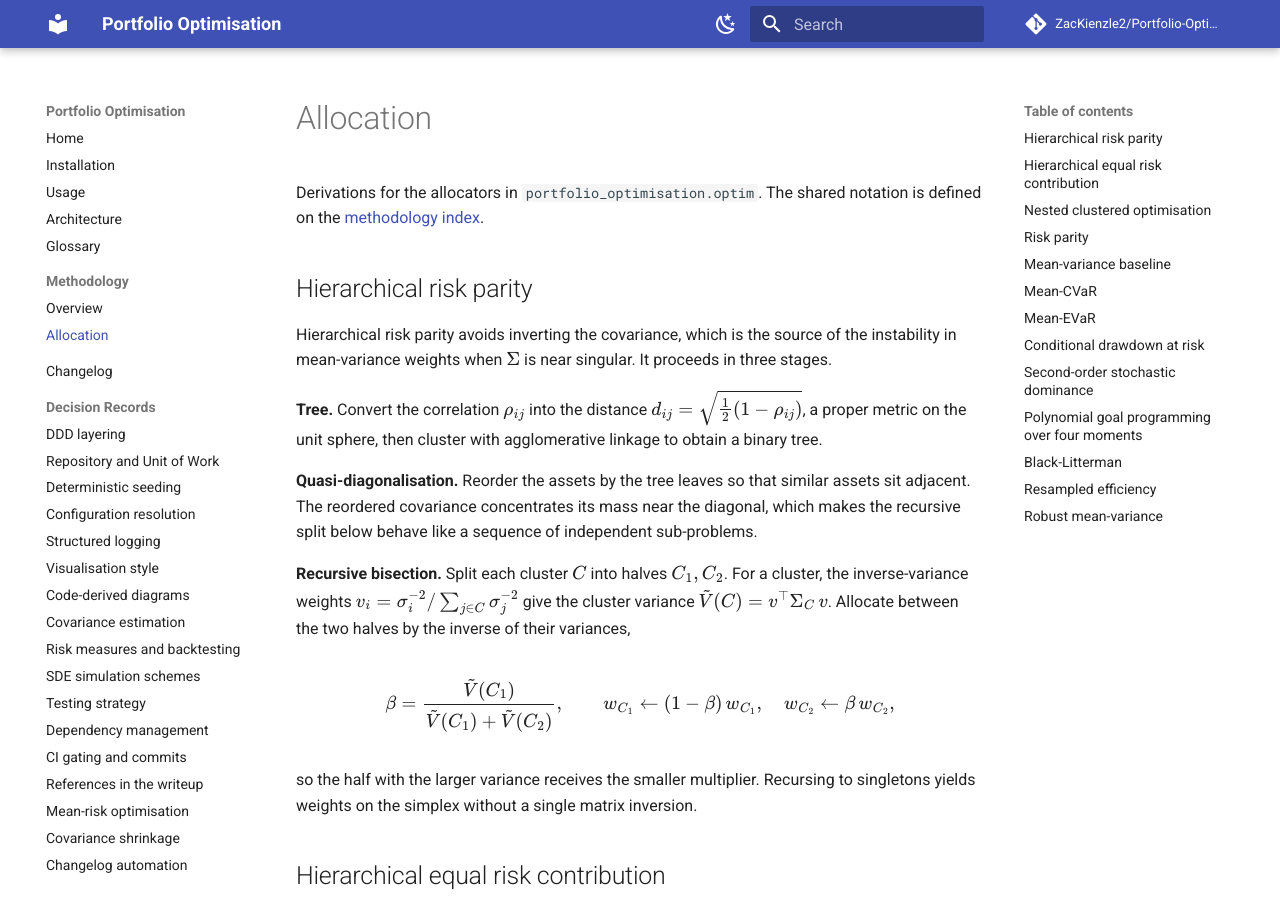
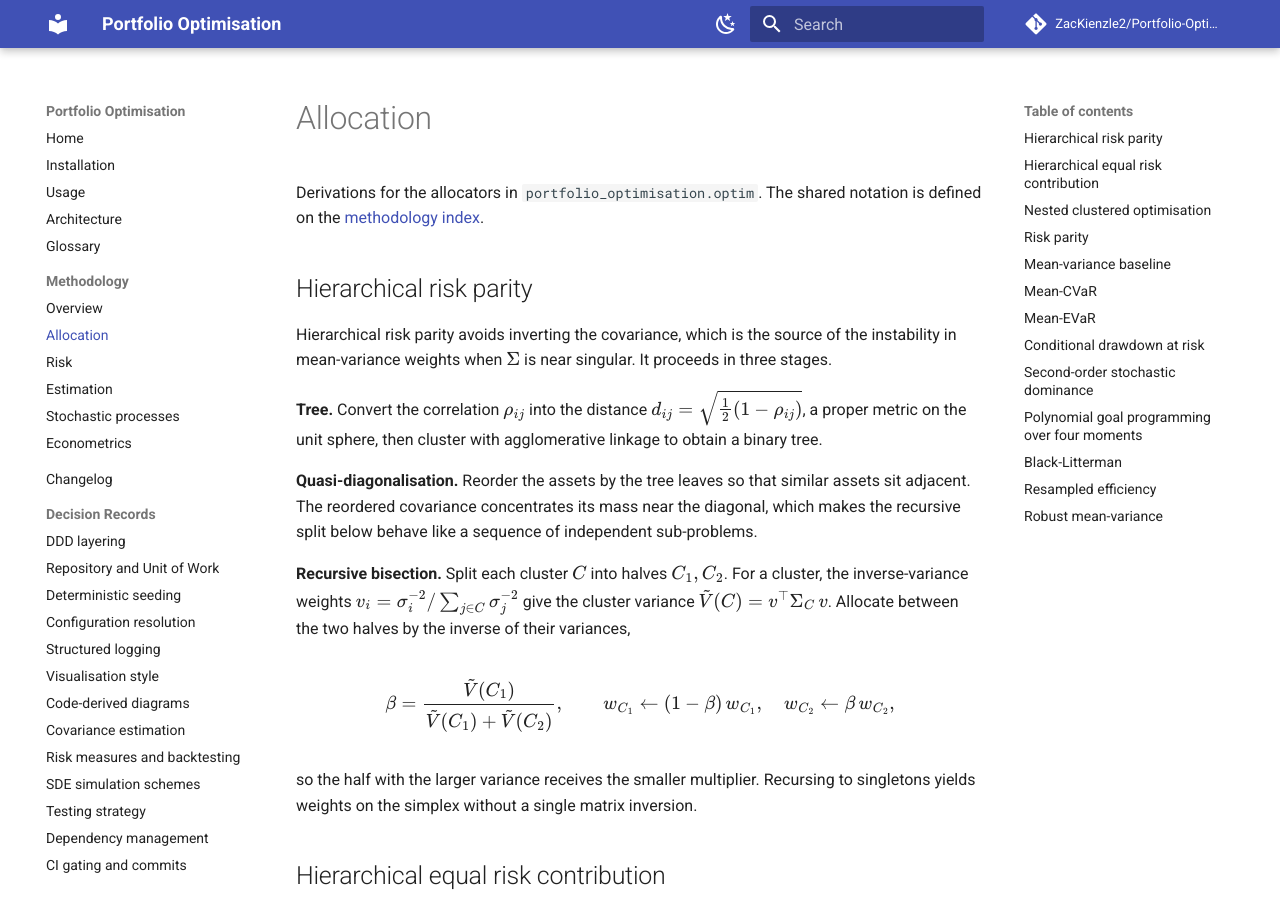
Before and after one commit to ZacKienzle2/Portfolio-Optimisation, an MkDocs documentation site: the page built from docs/methodology/allocation.md, in a window 1280 px wide and 900 px high. Built offline with MkDocs 1.6.1 and Material for MkDocs 9.7.7, drawn with Linux system fonts in a browser that asks for light colours; comment, search, counter and statistics services are not loaded.

Commit message:
docs(methodology): complete the derivations and fix math rendering (#41)
Add the estimation, stochastic-process and econometrics derivation pages and
switch every methodology page to dollar-delimited math, which renders in the
documentation site and in standard markdown previews.

```diff
--- a/docs/methodology/allocation.md
+++ b/docs/methodology/allocation.md
@@ -6,11 +6,11 @@
 ## Hierarchical risk parity
 
 Hierarchical risk parity avoids inverting the covariance, which is the source of
-the instability in mean-variance weights when \(\Sigma\) is near singular. It
+the instability in mean-variance weights when $\Sigma$ is near singular. It
 proceeds in three stages.
 
-**Tree.** Convert the correlation \(\rho_{ij}\) into the distance
-\(d_{ij} = \sqrt{\tfrac{1}{2}(1 - \rho_{ij})}\), a proper metric on the unit
+**Tree.** Convert the correlation $\rho_{ij}$ into the distance
+$d_{ij} = \sqrt{\tfrac{1}{2}(1 - \rho_{ij})}$, a proper metric on the unit
 sphere, then cluster with agglomerative linkage to obtain a binary tree.
 
 **Quasi-diagonalisation.** Reorder the assets by the tree leaves so that similar
@@ -18,19 +18,19 @@
 diagonal, which makes the recursive split below behave like a sequence of
 independent sub-problems.
 
-**Recursive bisection.** Split each cluster \(C\) into halves \(C_1, C_2\). For a
-cluster, the inverse-variance weights \(v_i = \sigma_i^{-2} / \sum_{j \in C}
-\sigma_j^{-2}\) give the cluster variance
-\(\tilde{V}(C) = v^\top \Sigma_C\, v\). Allocate between the two halves by the
+**Recursive bisection.** Split each cluster $C$ into halves $C_1, C_2$. For a
+cluster, the inverse-variance weights $v_i = \sigma_i^{-2} / \sum_{j \in C}
+\sigma_j^{-2}$ give the cluster variance
+$\tilde{V}(C) = v^\top \Sigma_C\, v$. Allocate between the two halves by the
 inverse of their variances,
 
-\[
+$$
 \beta = \frac{\tilde{V}(C_1)}{\tilde{V}(C_1) + \tilde{V}(C_2)},
 \qquad
 w_{C_1} \leftarrow (1 - \beta)\, w_{C_1},
 \quad
 w_{C_2} \leftarrow \beta\, w_{C_2},
-\]
+$$
 
 so the half with the larger variance receives the smaller multiplier. Recursing
 to singletons yields weights on the simplex without a single matrix inversion.
@@ -39,15 +39,15 @@
 
 The hierarchical equal risk contribution allocator keeps the tree of the
 previous method but replaces the inverse-variance split with an equal-risk
-split under a chosen risk measure \(\mathcal{R}\), either variance or
-Conditional Value-at-Risk. For a node with children \(C_1, C_2\) the split is
+split under a chosen risk measure $\mathcal{R}$, either variance or
+Conditional Value-at-Risk. For a node with children $C_1, C_2$ the split is
 
-\[
+$$
 \alpha_{\text{split}}
 = \frac{\mathcal{R}(C_1)}{\mathcal{R}(C_1) + \mathcal{R}(C_2)},
-\]
+$$
 
-and the child risks are measured under the same \(\mathcal{R}\), so the ratio is
+and the child risks are measured under the same $\mathcal{R}$, so the ratio is
 scale-consistent. Using Conditional Value-at-Risk makes the allocation sensitive
 to tail co-movement that variance ignores.
 
@@ -55,95 +55,95 @@
 
 Nested clustered optimisation reduces the conditioning of the mean-variance
 solution by solving it twice on smaller, better-conditioned problems. Cluster
-the assets into \(K\) groups. Within cluster \(k\) solve the minimum-variance
-problem to obtain intra-cluster weights \(w^{(k)}\). Form the reduced covariance
+the assets into $K$ groups. Within cluster $k$ solve the minimum-variance
+problem to obtain intra-cluster weights $w^{(k)}$. Form the reduced covariance
 across clusters,
 
-\[
+$$
 \Sigma^{\text{red}}_{kl} = w^{(k)\top} \Sigma_{kl}\, w^{(l)},
-\]
+$$
 
-solve the minimum-variance problem on \(\Sigma^{\text{red}}\) for the inter-
-cluster weights \(\omega\), and combine as
-\(w_i = \omega_k\, w^{(k)}_i\) for asset \(i\) in cluster \(k\). Because each
+solve the minimum-variance problem on $\Sigma^{\text{red}}$ for the inter-
+cluster weights $\omega$, and combine as
+$w_i = \omega_k\, w^{(k)}_i$ for asset $i$ in cluster $k$. Because each
 sub-problem inverts a smaller and better-conditioned matrix, the estimation
-error in \(\Sigma\) is amplified far less than in the full inversion.
+error in $\Sigma$ is amplified far less than in the full inversion.
 
 ## Risk parity
 
 A risk-parity portfolio equalises the contribution of each asset to total
-volatility. With portfolio volatility \(\sigma(w) = \sqrt{w^\top \Sigma w}\),
-Euler's theorem on the homogeneous-degree-one function \(\sigma\) gives the
+volatility. With portfolio volatility $\sigma(w) = \sqrt{w^\top \Sigma w}$,
+Euler's theorem on the homogeneous-degree-one function $\sigma$ gives the
 exact decomposition
 
-\[
+$$
 \sigma(w) = \sum_i w_i \frac{\partial \sigma}{\partial w_i}
 = \sum_i \frac{w_i (\Sigma w)_i}{\sqrt{w^\top \Sigma w}},
-\]
+$$
 
-so the risk contribution of asset \(i\) is
-\(\mathrm{RC}_i = w_i (\Sigma w)_i / \sqrt{w^\top \Sigma w}\). The budgeted
-risk-parity condition is \(\mathrm{RC}_i \propto b_i\) for a risk budget \(b\) on
-the simplex, equivalently \(w_i (\Sigma w)_i = b_i\, w^\top \Sigma w\).
+so the risk contribution of asset $i$ is
+$\mathrm{RC}_i = w_i (\Sigma w)_i / \sqrt{w^\top \Sigma w}$. The budgeted
+risk-parity condition is $\mathrm{RC}_i \propto b_i$ for a risk budget $b$ on
+the simplex, equivalently $w_i (\Sigma w)_i = b_i\, w^\top \Sigma w$.
 
 Solving the nonlinear system directly is awkward. The convex reformulation
 removes the budget constraint. Consider
 
-\[
+$$
 \min_{y > 0}\ \tfrac{1}{2} y^\top \Sigma y - \sum_i b_i \ln y_i .
-\]
+$$
 
-The objective is strictly convex, since \(\Sigma\) is positive definite and
-\(-\ln\) is convex, so the stationary point is the unique global minimum. Setting
+The objective is strictly convex, since $\Sigma$ is positive definite and
+$-\ln$ is convex, so the stationary point is the unique global minimum. Setting
 the gradient to zero,
 
-\[
+$$
 \Sigma y - b \oslash y = 0
 \quad\Longleftrightarrow\quad
 (\Sigma y)_i = \frac{b_i}{y_i}
 \quad\Longleftrightarrow\quad
 y_i (\Sigma y)_i = b_i .
-\]
+$$
 
-Normalising \(w = y / \mathbf{1}^\top y\) scales every risk contribution by the
-same constant, so \(w_i (\Sigma w)_i \propto b_i\) holds and the
+Normalising $w = y / \mathbf{1}^\top y$ scales every risk contribution by the
+same constant, so $w_i (\Sigma w)_i \propto b_i$ holds and the
 equal-risk-contribution condition is met. Uniqueness of the minimiser makes the
 solution independent of the solver.
 
 ## Mean-variance baseline
 
 The mean-variance frontier solves
-\(\min_w \tfrac{1}{2} w^\top \Sigma w\) subject to \(\hat{\mu}^\top w \ge \mu_0\)
-and \(\mathbf{1}^\top w = 1\). The Lagrangian is quadratic and the solution is
-affine in \(\mu_0\), which traces the frontier. The dependence on
-\(\Sigma^{-1} \hat{\mu}\) is what makes the weights sensitive to estimation
+$\min_w \tfrac{1}{2} w^\top \Sigma w$ subject to $\hat{\mu}^\top w \ge \mu_0$
+and $\mathbf{1}^\top w = 1$. The Lagrangian is quadratic and the solution is
+affine in $\mu_0$, which traces the frontier. The dependence on
+$\Sigma^{-1} \hat{\mu}$ is what makes the weights sensitive to estimation
 error and motivates the shrinkage, robust and hierarchical alternatives.
 
 ## Mean-CVaR
 
-Conditional Value-at-Risk at tail level \(\alpha\) is the mean loss in the worst
-\(\alpha\) fraction of outcomes. The Rockafellar-Uryasev identity expresses it as
+Conditional Value-at-Risk at tail level $\alpha$ is the mean loss in the worst
+$\alpha$ fraction of outcomes. The Rockafellar-Uryasev identity expresses it as
 a minimisation,
 
-\[
+$$
 \mathrm{CVaR}_\alpha(L)
 = \min_{\zeta \in \mathbb{R}}
 \left\{ \zeta + \frac{1}{\alpha}\, \mathbb{E}\big[(L - \zeta)^+\big] \right\},
-\]
+$$
 
-where the minimiser \(\zeta^\star\) equals the Value-at-Risk. On the empirical
-sample with \(L_t = -r_t^\top w\) and uniform weights \(1/T\), introduce slacks
-\(u_t \ge (L_t - \zeta)^+\) to linearise the positive part, giving the programme
+where the minimiser $\zeta^\star$ equals the Value-at-Risk. On the empirical
+sample with $L_t = -r_t^\top w$ and uniform weights $1/T$, introduce slacks
+$u_t \ge (L_t - \zeta)^+$ to linearise the positive part, giving the programme
 
-\[
+$$
 \min_{w, \zeta, u}\ \zeta + \frac{1}{\alpha T} \sum_{t=1}^{T} u_t
 \quad\text{s.t.}\quad
 u_t \ge -r_t^\top w - \zeta,\ \ u_t \ge 0,
-\]
+$$
 
-with \(w\) in the shared constraint set. The objective and constraints are
+with $w$ in the shared constraint set. The objective and constraints are
 linear, so this is a linear programme and the solution is a global optimum. The
-divisor is \(\alpha T\), the mass of the tail being averaged.
+divisor is $\alpha T$, the mass of the tail being averaged.
 
 ## Mean-EVaR
 
@@ -151,74 +151,74 @@
 Value-at-Risk obtainable from the Chernoff bound on the moment generating
 function,
 
-\[
+$$
 \mathrm{EVaR}_\alpha(L)
 = \inf_{z > 0}\ z \ln\!\left( \frac{1}{\alpha}\,
 \frac{1}{T} \sum_{t=1}^{T} e^{L_t / z} \right).
-\]
+$$
 
-The joint problem over \(w\) and \(z\) is convex and admits an
-exponential-cone form. Introduce \(t\) and per-sample \(u_t\) with the
-perspective constraints \(u_t \ge z\, e^{(L_t - t)/z}\), the exponential cone, and
-\(\sum_t u_t \le z\). Then
+The joint problem over $w$ and $z$ is convex and admits an
+exponential-cone form. Introduce $t$ and per-sample $u_t$ with the
+perspective constraints $u_t \ge z\, e^{(L_t - t)/z}$, the exponential cone, and
+$\sum_t u_t \le z$. Then
 
-\[
+$$
 \sum_t e^{(L_t - t)/z} \le 1
 \quad\Longleftrightarrow\quad
 t \ge z \ln \sum_t e^{L_t / z},
-\]
+$$
 
-so minimising \(t - z \ln(\alpha T)\) reproduces
-\(z \ln\!\big( (\alpha T)^{-1} \sum_t e^{L_t/z} \big)\), the empirical
+so minimising $t - z \ln(\alpha T)$ reproduces
+$z \ln\!\big( (\alpha T)^{-1} \sum_t e^{L_t/z} \big)$, the empirical
 Entropic Value-at-Risk. Because the measure is positively homogeneous in the
 loss, scaling the per-sample losses by a constant rescales the objective without
-moving the optimal \(w\), which the implementation exploits to condition the
+moving the optimal $w$, which the implementation exploits to condition the
 cone solver.
 
 ## Conditional drawdown at risk
 
-For the cumulative return path \(P_t = \sum_{s \le t} r_s^\top w\) and running
-maximum \(M_t = \max_{s \le t} P_s\), the drawdown is \(D_t = M_t - P_t \ge 0\).
+For the cumulative return path $P_t = \sum_{s \le t} r_s^\top w$ and running
+maximum $M_t = \max_{s \le t} P_s$, the drawdown is $D_t = M_t - P_t \ge 0$.
 Conditional Drawdown-at-Risk is the Rockafellar-Uryasev average of the drawdown
 beyond its tail threshold,
 
-\[
+$$
 \min_{w, \zeta, u, m}\
 \zeta + \frac{1}{\alpha T} \sum_{t=1}^{T} u_t
 \quad\text{s.t.}\quad
 u_t \ge (m_t - P_t) - \zeta,\ \ u_t \ge 0,
-\]
+$$
 
 with the running maximum linearised by a non-decreasing auxiliary variable
-\(m_t \ge m_{t-1}\), \(m_t \ge P_t\), \(m_0 \ge 0\). The averaging divisor is
-\(\alpha T\), consistent with the worst-\(\alpha\) drawdown that the evaluation
+$m_t \ge m_{t-1}$, $m_t \ge P_t$, $m_0 \ge 0$. The averaging divisor is
+$\alpha T$, consistent with the worst-$\alpha$ drawdown that the evaluation
 metric reports. The programme is linear and shares the constraint set with the
 other mean-risk allocators.
 
 ## Second-order stochastic dominance
 
-A portfolio return \(X\) second-order stochastically dominates a benchmark
-\(Y\) when \(\mathbb{E}[U(X)] \ge \mathbb{E}[U(Y)]\) for every increasing concave
-utility \(U\). Equivalently, for every threshold \(\eta\),
+A portfolio return $X$ second-order stochastically dominates a benchmark
+$Y$ when $\mathbb{E}[U(X)] \ge \mathbb{E}[U(Y)]$ for every increasing concave
+utility $U$. Equivalently, for every threshold $\eta$,
 
-\[
+$$
 \mathbb{E}\big[(\eta - X)^+\big] \le \mathbb{E}\big[(\eta - Y)^+\big].
-\]
+$$
 
 On a discrete panel the continuum of thresholds collapses to the benchmark
-realisations \(\eta_i = Y_i\). Maximising the expected return subject to
+realisations $\eta_i = Y_i$. Maximising the expected return subject to
 dominance is the linear programme
 
-\[
+$$
 \max_{w}\ \hat{\mu}^\top w
 \quad\text{s.t.}\quad
 \frac{1}{T} \sum_t u_{t,i} \le s_i(Y),\ \
 u_{t,i} \ge \eta_i - r_t^\top w,\ \
 u_{t,i} \ge 0,
-\]
+$$
 
-where \(s_i(Y) = \tfrac{1}{T} \sum_t (\eta_i - Y_t)^+\) is the benchmark lower
-partial moment at \(\eta_i\). The dominance constraints are linear in \(w\), so
+where $s_i(Y) = \tfrac{1}{T} \sum_t (\eta_i - Y_t)^+$ is the benchmark lower
+partial moment at $\eta_i$. The dominance constraints are linear in $w$, so
 the problem stays a linear programme.
 
 ## Polynomial goal programming over four moments
@@ -226,68 +226,68 @@
 When returns are skewed and fat-tailed, variance is an incomplete risk summary.
 The third and fourth central co-moments are the tensors
 
-\[
+$$
 M_3 = \mathbb{E}\big[(r - \mu)(r - \mu)^\top \otimes (r - \mu)^\top\big],
 \qquad
 M_4 = \mathbb{E}\big[(r - \mu)(r - \mu)^\top \otimes (r - \mu)^\top \otimes
 (r - \mu)^\top\big],
-\]
+$$
 
 estimated by the sample averages of the outer products, which the
 implementation forms with `einsum`. The portfolio moments are the contractions
-\(s(w) = w^\top \hat{\mu}\), \(v(w) = w^\top \Sigma w\),
-\(\text{sk}(w) = w^\top M_3 (w \otimes w)\) and
-\(\text{ku}(w) = w^\top M_4 (w \otimes w \otimes w)\). Polynomial goal
+$s(w) = w^\top \hat{\mu}$, $v(w) = w^\top \Sigma w$,
+$\text{sk}(w) = w^\top M_3 (w \otimes w)$ and
+$\text{ku}(w) = w^\top M_4 (w \otimes w \otimes w)$. Polynomial goal
 programming maximises mean and skewness while minimising variance and kurtosis
 by minimising the weighted relative deviations from each moment's aspiration
-level \(g\),
+level $g$,
 
-\[
+$$
 \min_{w \in \Delta}\
 \sum_{k} \lambda_k
 \left| \frac{g_k - f_k(w)}{g_k} \right|^{p},
-\]
+$$
 
-where \(f_k\) ranges over the four moments and \(\lambda_k\) encodes the investor
+where $f_k$ ranges over the four moments and $\lambda_k$ encodes the investor
 preference. The objective is nonlinear, so a general nonlinear solver is used.
 
 ## Black-Litterman
 
 Black-Litterman blends a market-equilibrium prior with subjective views in a
 Bayesian update. Reverse optimisation recovers the prior mean from the market
-weights \(w_{\text{mkt}}\) and a risk-aversion \(\delta\),
+weights $w_{\text{mkt}}$ and a risk-aversion $\delta$,
 
-\[
+$$
 \pi = \delta\, \Sigma\, w_{\text{mkt}}.
-\]
+$$
 
-The prior is \(\mu \sim \mathcal{N}(\pi, \tau \Sigma)\). A set of views is
-\(P \mu = Q + \varepsilon\) with \(\varepsilon \sim \mathcal{N}(0, \Omega)\).
+The prior is $\mu \sim \mathcal{N}(\pi, \tau \Sigma)$. A set of views is
+$P \mu = Q + \varepsilon$ with $\varepsilon \sim \mathcal{N}(0, \Omega)$.
 Conjugacy gives the posterior mean
 
-\[
+$$
 \mu_{\text{BL}}
 = \big[ (\tau \Sigma)^{-1} + P^\top \Omega^{-1} P \big]^{-1}
 \big[ (\tau \Sigma)^{-1} \pi + P^\top \Omega^{-1} Q \big],
-\]
+$$
 
 a precision-weighted average of prior and views, with the posterior parameter
-covariance \(\big[ (\tau \Sigma)^{-1} + P^\top \Omega^{-1} P \big]^{-1}\) added to
-\(\Sigma\) for the posterior return covariance. Feeding \(\mu_{\text{BL}}\) into
+covariance $\big[ (\tau \Sigma)^{-1} + P^\top \Omega^{-1} P \big]^{-1}$ added to
+$\Sigma$ for the posterior return covariance. Feeding $\mu_{\text{BL}}$ into
 the mean-variance step replaces noisy sample means with a shrunk, view-adjusted
 estimate.
 
 ## Resampled efficiency
 
 Sample estimates are noisy, so a single optimisation overfits one draw. Michaud
-resampling averages over the sampling distribution. For \(b = 1, \dots, B\),
+resampling averages over the sampling distribution. For $b = 1, \dots, B$,
 draw a bootstrap or parametric resample of the returns, estimate
-\((\hat{\mu}^{(b)}, \Sigma^{(b)})\), and solve the chosen optimisation to get
-\(w^{(b)}\). The resampled portfolio is the average
+$(\hat{\mu}^{(b)}, \Sigma^{(b)})$, and solve the chosen optimisation to get
+$w^{(b)}$. The resampled portfolio is the average
 
-\[
+$$
 \bar{w} = \frac{1}{B} \sum_{b=1}^{B} w^{(b)},
-\]
+$$
 
 which remains on the simplex as a convex combination of feasible points. The
 averaging shrinks the weights toward the centre of the efficient region and
@@ -295,22 +295,22 @@
 
 ## Robust mean-variance
 
-Robust optimisation guards against estimation error in \(\hat{\mu}\) by
+Robust optimisation guards against estimation error in $\hat{\mu}$ by
 optimising the worst case over an uncertainty set. With a box set
-\(\mathcal{U} = \{ \mu : |\mu_i - \hat{\mu}_i| \le \delta_i \}\), the inner
+$\mathcal{U} = \{ \mu : |\mu_i - \hat{\mu}_i| \le \delta_i \}$, the inner
 worst case has a closed form,
 
-\[
+$$
 \min_{\mu \in \mathcal{U}} \mu^\top w
 = \hat{\mu}^\top w - \delta^\top |w|,
-\]
+$$
 
 since each coordinate is minimised independently at the box edge. The robust
 problem is therefore
 
-\[
+$$
 \max_{w}\ \hat{\mu}^\top w - \delta^\top |w| - \frac{\gamma}{2} w^\top \Sigma w,
-\]
+$$
 
-a concave programme. The penalty \(\delta^\top |w|\) discourages large positions
+a concave programme. The penalty $\delta^\top |w|$ discourages large positions
 in assets whose mean is poorly estimated, which is the intended robustness.
--- a/mkdocs.yml
+++ b/mkdocs.yml
@@ -74,6 +74,10 @@
   - Methodology:
       - Overview: methodology/index.md
       - Allocation: methodology/allocation.md
+      - Risk: methodology/risk.md
+      - Estimation: methodology/estimation.md
+      - Stochastic processes: methodology/stochastic-processes.md
+      - Econometrics: methodology/econometrics.md
   - Changelog: changelog.md
   - Decision Records:
       - "DDD layering": adr/0001-ddd-layering.md
```
Also changed, not shown: docs/methodology/econometrics.md (added, +92 -0 lines), docs/methodology/estimation.md (added, +101 -0 lines), docs/methodology/index.md (+17 -11 lines), docs/methodology/risk.md (added, +203 -0 lines), docs/methodology/stochastic-processes.md (added, +91 -0 lines).
